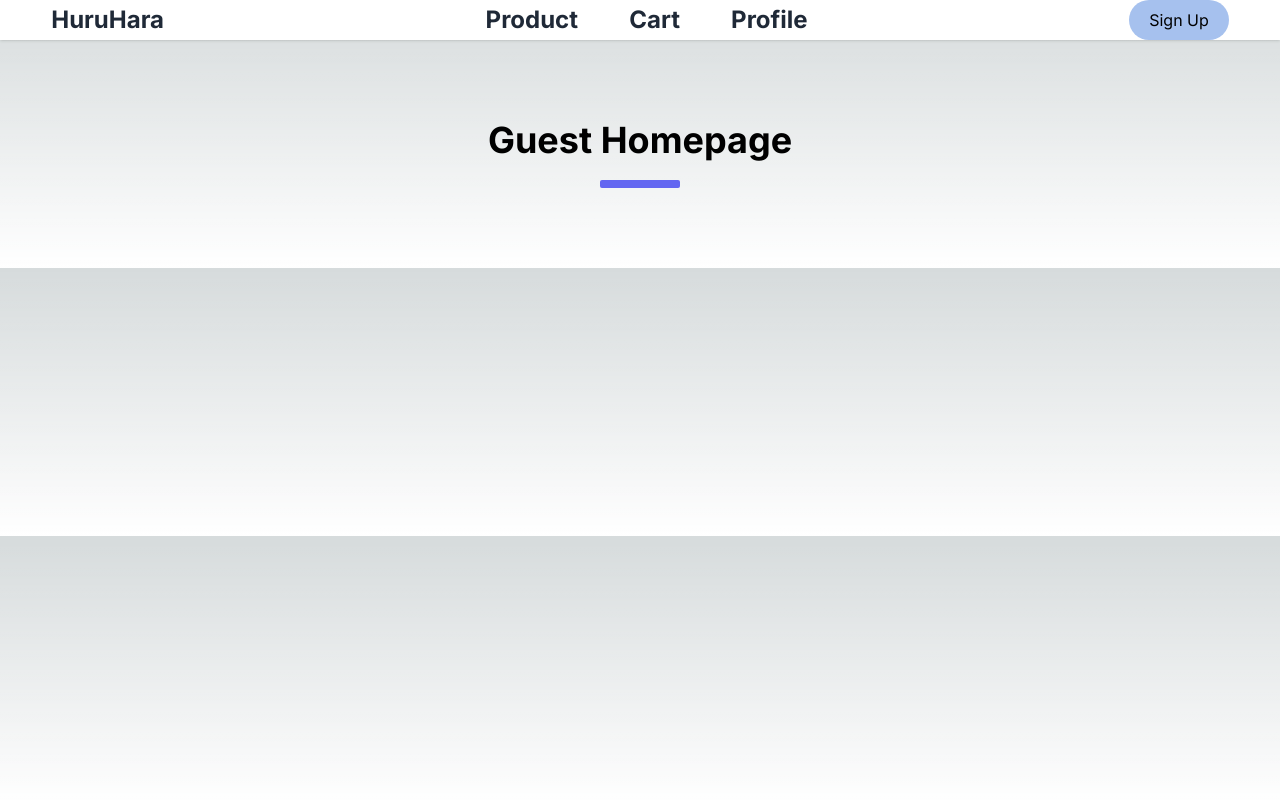
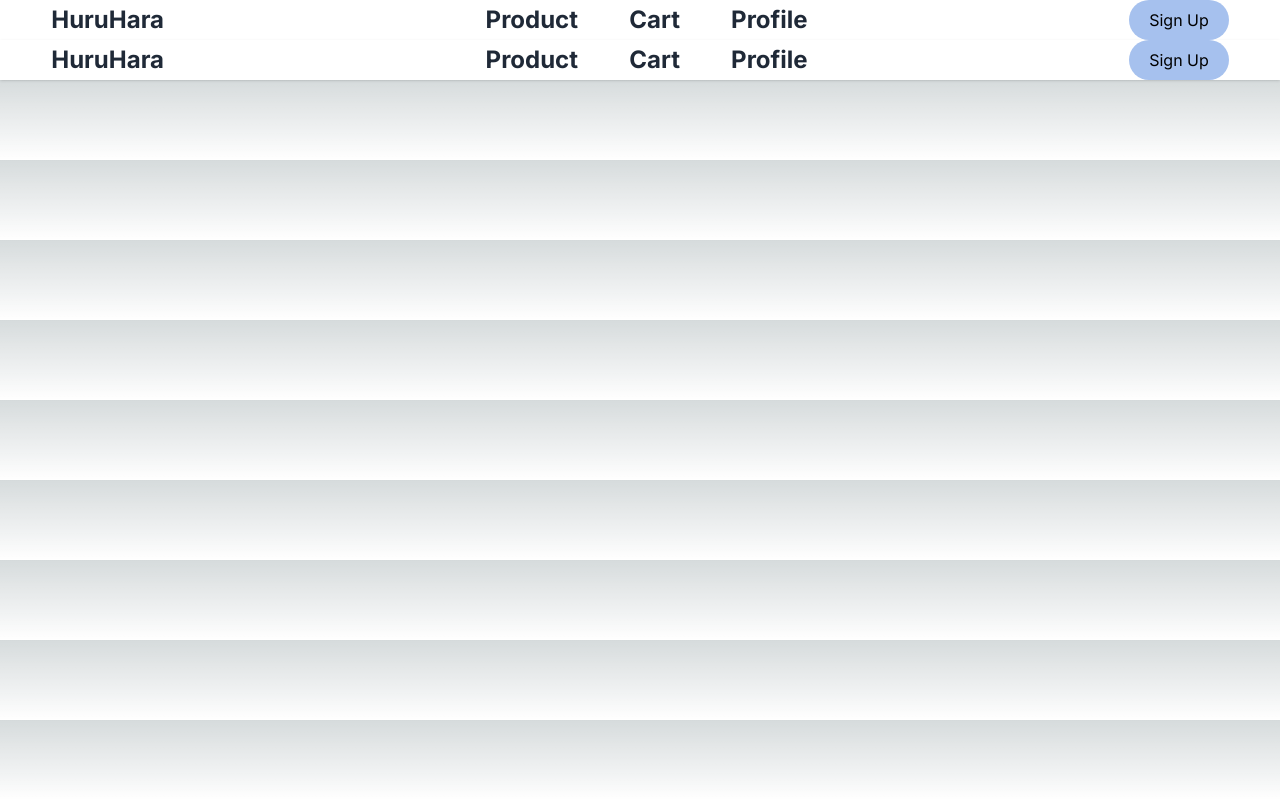
Before and after one commit to sinambela99/final_project_frontend, a Next.js app: page / in a window 1280 px wide. Built offline with nearby package versions, Linux system fonts and the light colour scheme.

Commit message:
minor update

```diff
--- a/src/app/page.js
+++ b/src/app/page.js
@@ -2,30 +2,33 @@ import Head from "next/head";
 import Image from "next/image";
 import styles from '../styles/Home.module.css'
 import Link from "next/link";
+import Layout from './layout'
 
 export default function Home() {
   return (
-    <div className={styles.container}>
-      <Head>
-        <title> Home Page </title>
-      </Head>
+    <Layout>
+      <div className={styles.container}>
+        <Head>
+          <title> Home Page </title>
+        </Head>
 
-      {Guest()}
-    </div>
+        {/* {Guest()} */}
+      </div>
+    </Layout>
   )
 }
 
 // Guest
-const Guest = () => {
-  return (
-    <main className="container mx-auto text-center py-20">
-      <h3 className="text-4xl font-bold"> Guest Homepage </h3>
+// const Guest = () => {
+//   return (
+//     <main className="container mx-auto text-center py-20">
+//       <h3 className="text-4xl font-bold"> Guest Homepage </h3>
 
-      <div className="flex justify-center">
-        <Link href={'./login'} className="mt-5 px-10 py-1 rounded-sm bg-indigo-500 text-gray-500"></Link>
-      </div>
-    </main>
-  )
-}
+//       <div className="flex justify-center">
+//         <Link href={'./login'} className="mt-5 px-10 py-1 rounded-sm bg-indigo-500 text-gray-500"></Link>
+//       </div>
+//     </main>
+//   )
+// }
 
 // Authorize User
--- a/src/layout/logAndRegisLayout.js
+++ b/src/components/LogAndRegis.js
@@ -1,7 +1,7 @@
 import '../app/globals.css'
 import styles from '../styles/LoginAndRegis.module.css'
 
-export default function LogAndRegisLayout({ children }) {
+export default function LogAndRegis({ children }) {
   return (
     <div className='flex h-screen bg-blue-400'>
       <div className='m-auto bg-slate-50 rounded-md w-3/5 h-3/4 grid lg:grid-cols-2'>
--- a/src/pages/login.jsx
+++ b/src/pages/login.jsx
@@ -1,5 +1,5 @@
 import Head from "next/head";
-import LogAndRegisLayout from "../layout/logAndRegisLayout";
+import LogAndRegis from "../components/LogAndRegis";
 import Link from "next/link";
 import styles from '../styles/LoginAndRegis.module.css'
 import Image from "next/image";
@@ -11,7 +11,7 @@ export default function Login() {
   const [show, setShow] = useState(false)
 
   return (
-    <LogAndRegisLayout>
+    <LogAndRegis>
 
       <Head>
         <title> Login Form </title>
@@ -66,6 +66,6 @@ export default function Login() {
         </p>
       </section>
 
-    </LogAndRegisLayout>
+    </LogAndRegis>
   );
 }
--- a/src/pages/register.jsx
+++ b/src/pages/register.jsx
@@ -1,5 +1,5 @@
 import Head from "next/head";
-import LogAndRegisLayout from "../layout/logAndRegisLayout";
+import LogAndRegis from "../components/LogAndRegis";
 import Link from "next/link";
 import styles from '../styles/LoginAndRegis.module.css'
 import { HiAtSymbol, HiFingerPrint, HiOutlineUser } from "react-icons/hi";
@@ -9,7 +9,7 @@ export default function Register() {
   const [show, setShow] = useState({ password: false, cpassword: false })
 
   return (
-    <LogAndRegisLayout>
+    <LogAndRegis>
 
       <Head>
         <title> Register Form </title>
@@ -63,6 +63,6 @@ export default function Register() {
           <Link href={'./login'} className="text-blue-700"> Login </Link> </p>
       </section>
 
-    </LogAndRegisLayout>
+    </LogAndRegis>
   );
 }
```
